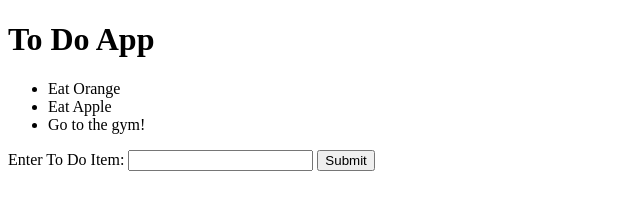
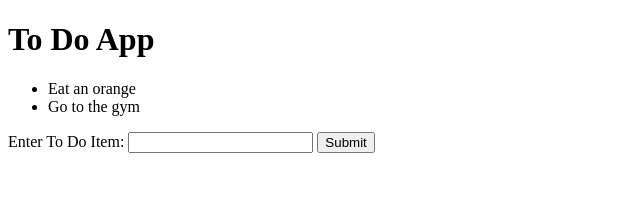
Before and after one commit to pseudofunctor/to-do, a plain HTML site: page index.html in a window 1280 px wide. Shown: the whole page, without its empty margins (0-640 px from the left). Drawn offline with Linux system fonts and the light colour scheme.

Commit message:
adds read part of the app

```diff
--- a/index.html
+++ b/index.html
@@ -8,9 +8,9 @@
 <body>
 	<h1>To Do App</h1>
 	<ul>
-		<li>Eat Orange</li>
+		<!-- <li>Eat Orange</li>
 		<li>Eat Apple</li>
-		<li>Go to the gym!</li>
+		<li>Go to the gym!</li> -->
 	</ul>
 
 	<form>
--- a/js/main.js
+++ b/js/main.js
@@ -2,6 +2,17 @@
 const form = document.querySelector("form");
 const userEntry = document.getElementById("toDoItem");
 const ul = document.querySelector("ul");
+
+const items = [
+	{ name: "Eat an orange", complete: false },
+	{ name: "Go to the gym", complete: true }
+];
+
+items.forEach(item => {
+	let listItem = document.createElement("li");
+	listItem.innerHTML = item.name;
+	ul.appendChild(listItem);
+});
 
 form.addEventListener("submit", event => {
 	event.preventDefault();
```
